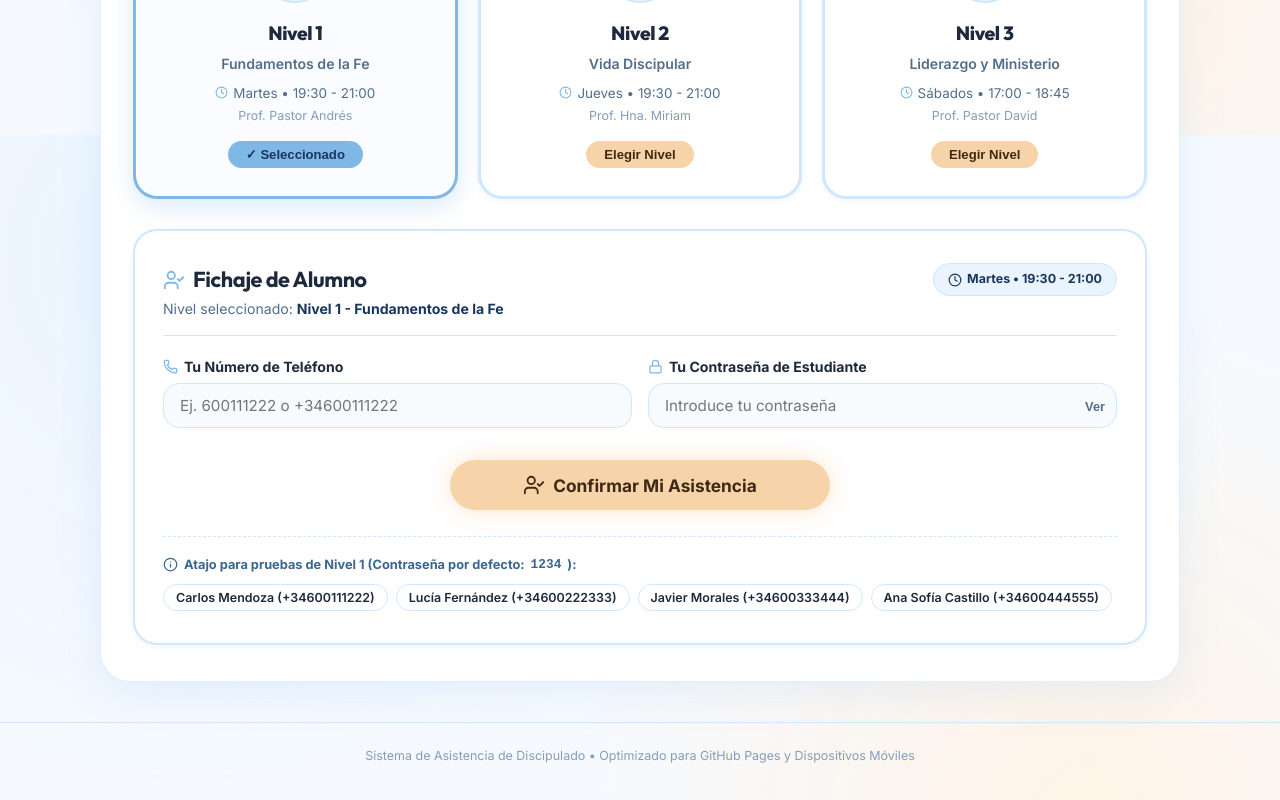
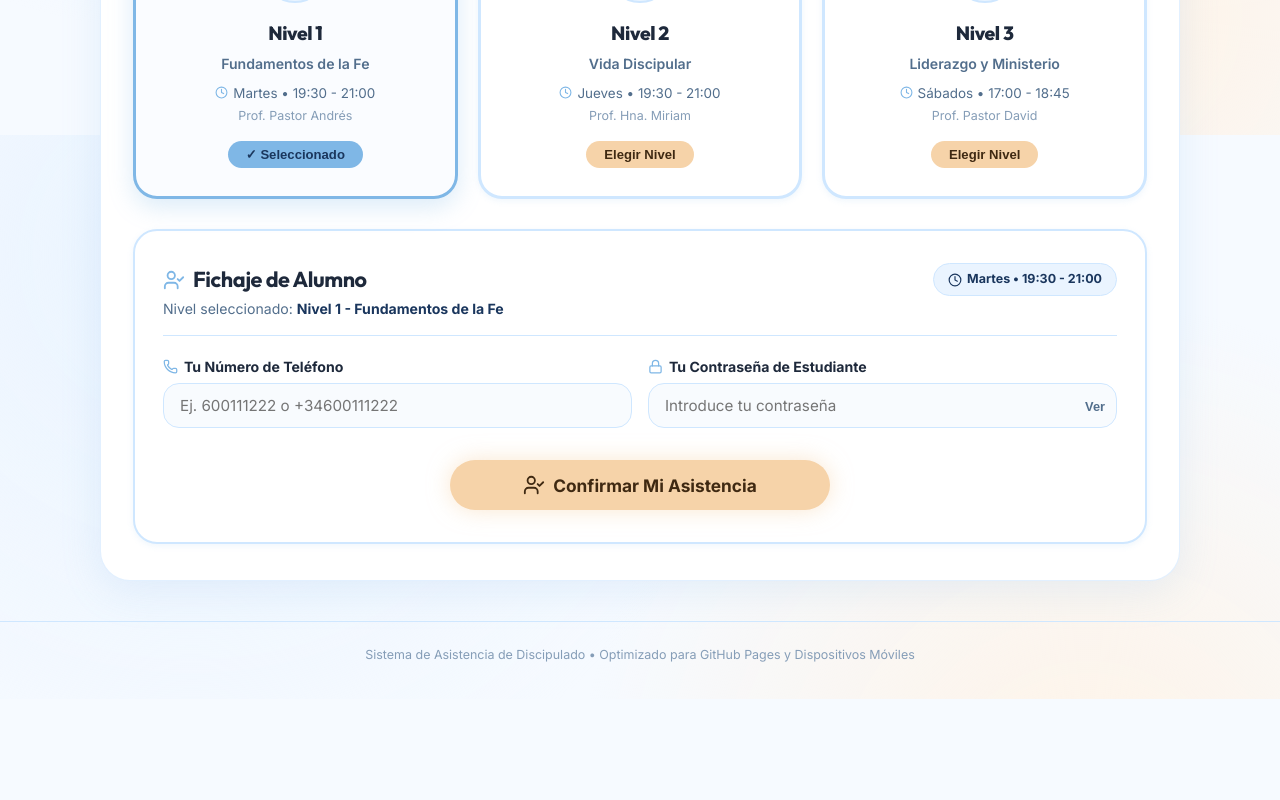
Before and after one commit to VilyaTanke/discicheck, a React (Vite) app: page / in a window 1280 px wide. Shown: the part 665-1465 px from the top of the page. After the commit the page ends 1364 px from the top, so only its background shows below. Built offline with nearby package versions, Linux system fonts and the light colour scheme.

Commit message:
feat: add main App component and student check-in view

```diff
--- a/src/App.jsx
+++ b/src/App.jsx
@@ -335,23 +335,6 @@ export default function App() {
                 </div>
               )}
 
-              {/* Guía con profesores disponibles */}
-              <div style={{
-                background: 'rgba(16, 185, 129, 0.08)',
-                borderRadius: 'var(--radius-sm)',
-                padding: '10px 14px',
-                fontSize: '0.8rem',
-                color: '#065F46',
-                marginBottom: '18px',
-                border: '1px solid rgba(16, 185, 129, 0.25)'
-              }}>
-                <div style={{ fontWeight: '600', marginBottom: '4px' }}>💡 Profesores de prueba disponibles:</div>
-                <div style={{ fontSize: '0.76rem', lineHeight: '1.5' }}>
-                  • <strong>Andrés Romero</strong>: <code>+34 611 223 344</code> (Clave: <code>1234</code>)<br />
-                  • <strong>Miriam Valdés</strong>: <code>+34 622 334 455</code> (Clave: <code>1234</code>)<br />
-                  • <strong>David Gómez</strong>: <code>+34 633 445 566</code> (Clave: <code>1234</code>)
-                </div>
-              </div>
 
               <div style={{ display: 'flex', gap: '10px' }}>
                 <button
@@ -465,18 +448,6 @@ export default function App() {
                 </div>
               )}
 
-              <div style={{
-                background: 'var(--c-sky-lightest)',
-                borderRadius: 'var(--radius-sm)',
-                padding: '10px 14px',
-                fontSize: '0.8rem',
-                color: '#2B4A6F',
-                marginBottom: '18px',
-                border: '1.5px solid var(--border-card)'
-              }}>
-                🔑 <strong>Credenciales por defecto:</strong><br />
-                Usuario: <code>admin</code> • Contraseña: <code>password123</code>
-              </div>
 
               <div style={{ display: 'flex', gap: '10px' }}>
                 <button
--- a/src/components/StudentCheckIn.jsx
+++ b/src/components/StudentCheckIn.jsx
@@ -15,7 +15,6 @@ import {
   AlertTriangle,
   RotateCcw,
   BookOpen,
-  Info,
   Sprout,
   Heart,
   Flame,
@@ -62,11 +61,6 @@ export default function StudentCheckIn({ data }) {
     const options = { weekday: 'long', year: 'numeric', month: 'long', day: 'numeric' };
     return new Date().toLocaleDateString('es-ES', options);
   }, []);
-
-  // Alumnos de ejemplo de este nivel para ayudar a probar en modo demo
-  const sampleLevelStudents = useMemo(() => {
-    return students.filter(s => s.levelId === selectedLevelId && s.status === 'active').slice(0, 4);
-  }, [students, selectedLevelId]);
 
   // Icono para cada nivel inspirado en la maqueta
   const getLevelIcon = (index) => {
@@ -153,14 +147,6 @@ export default function StudentCheckIn({ data }) {
     setErrorMessage('');
     setAlreadyCheckedIn(null);
     setJustCheckedIn(null);
-  };
-
-  const handleSelectSample = (samplePhone) => {
-    setPhoneInput(samplePhone);
-    setPasswordInput('1234');
-    setErrorMessage('');
-    setAlreadyCheckedIn(null);
-    scrollToForm();
   };
 
   return (
@@ -425,35 +411,6 @@ export default function StudentCheckIn({ data }) {
             </button>
           </div>
         </form>
-
-        {/* Acceso Rápido / Ayuda de Estudiantes de Demostración */}
-        {sampleLevelStudents.length > 0 && (
-          <div style={{
-            marginTop: '26px',
-            paddingTop: '18px',
-            borderTop: '1.5px dashed var(--border-card)',
-            fontSize: '0.8rem',
-            color: 'var(--text-muted)'
-          }}>
-            <div style={{ display: 'flex', alignItems: 'center', gap: '6px', marginBottom: '10px', color: '#3A6791', fontWeight: '700' }}>
-              <Info size={15} /> Atajo para pruebas de {currentLevel?.name.split('-')[0].trim()} (Contraseña por defecto: <code>1234</code>):
-            </div>
-            <div style={{ display: 'flex', flexWrap: 'wrap', gap: '8px' }}>
-              {sampleLevelStudents.map(s => (
-                <button
-                  key={s.id}
-                  type="button"
-                  onClick={() => handleSelectSample(s.phone)}
-                  className="btn btn-outline btn-sm"
-                  style={{ fontSize: '0.78rem', padding: '5px 12px', borderRadius: 'var(--radius-pill)' }}
-                  title={`Tel: ${s.phone}`}
-                >
-                  {s.name} ({s.phone})
-                </button>
-              ))}
-            </div>
-          </div>
-        )}
       </section>
 
       {/* Pantalla Modal / Overlay de Éxito al Fichar */}
```
